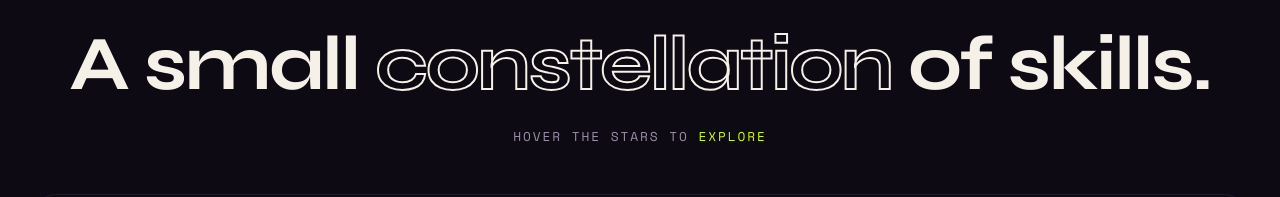
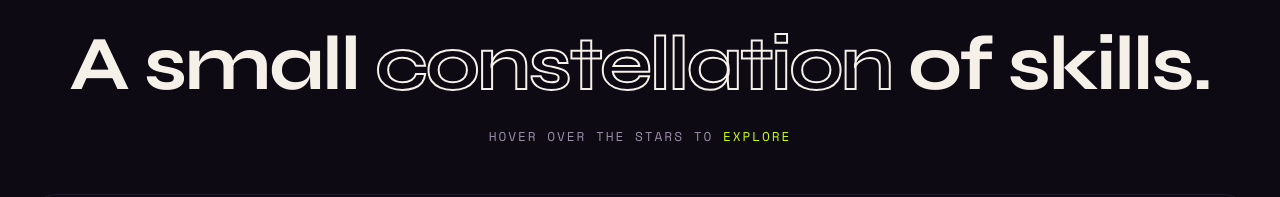
Before and after one commit to cr7ayush7-stack/ayush-studio, a React (Vite) app: page / in a window 1280 px wide. Shown: the part 3223-3420 px from the top of the page. Built offline with nearby package versions, Linux system fonts and the light colour scheme.

Commit message:
fix ReactNode type import

```diff
--- a/src/components/Constellation.tsx
+++ b/src/components/Constellation.tsx
@@ -386,7 +386,7 @@ export default function Constellation() {
             {isMobile ? (
   <>Stars cycling through <span style={{ color: 'var(--accent-lime)' }}>capabilities</span></>
 ) : (
-  <>Hover the stars to <span style={{ color: 'var(--accent-lime)' }}>explore</span></>
+  <>Hover over the stars to <span style={{ color: 'var(--accent-lime)' }}>explore</span></>
 )}
           </p>
         </motion.div>
```
